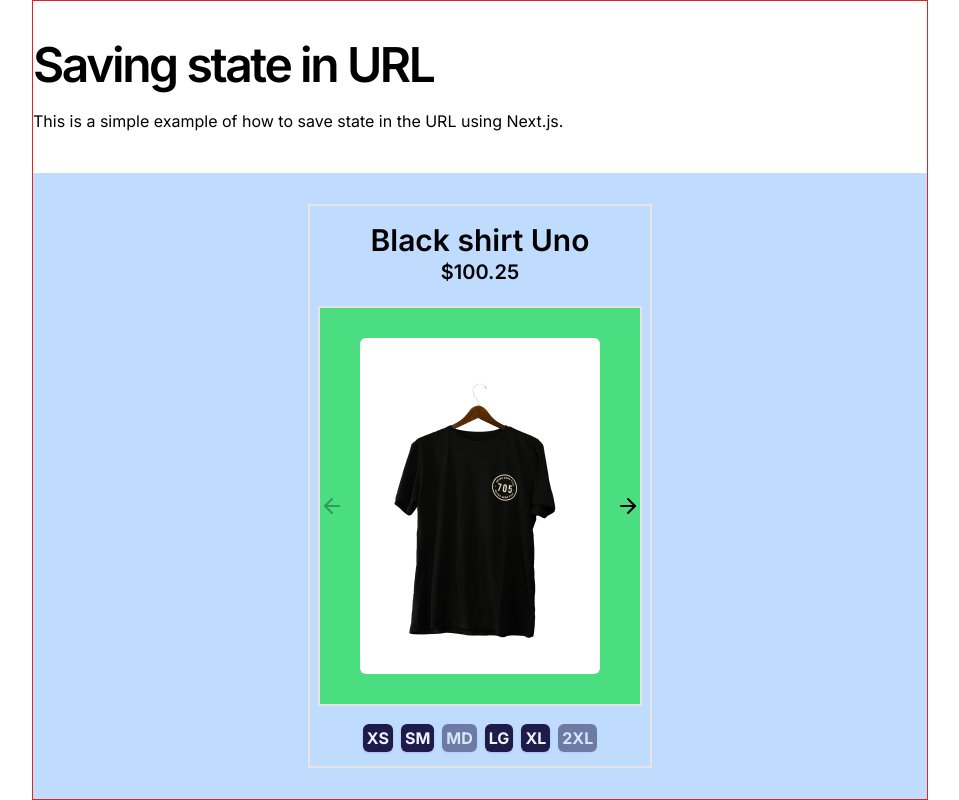
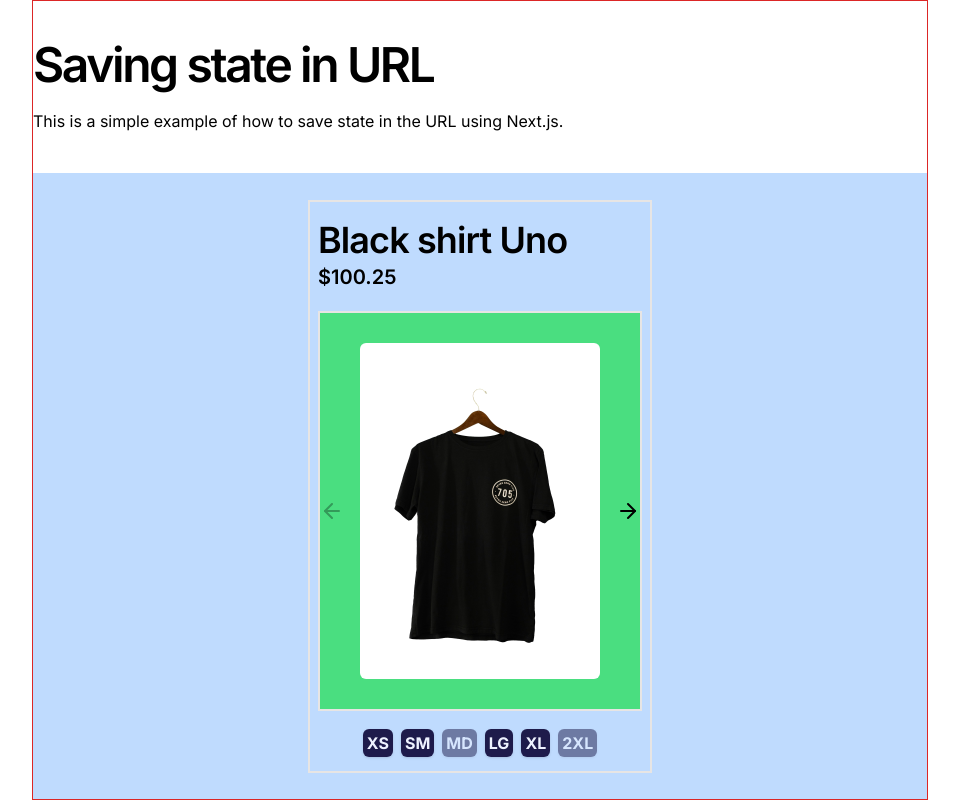
Before and after one commit to masiucd/css-and-js-stuff, a Next.js app in the folder src/state-with-web-url/: page / in a window 1280 px wide. Shown: the whole page, without its empty margins (160-1119 px from the left). Built offline with nearby package versions, Linux system fonts and the light colour scheme.

Commit message:
refactor: Remove unused code and console logs from Products component

```diff
--- a/src/state-with-web-url/src/app/page.tsx
+++ b/src/state-with-web-url/src/app/page.tsx
@@ -1,4 +1,4 @@
-import {Products} from "@/components/products";
+import {Product} from "@/components/product";
 
 export default function Home({
   searchParams,
@@ -9,7 +9,7 @@ export default function Home({
     <section className="flex flex-1 flex-col">
       <Title />
       <div className="flex  flex-1 items-center justify-center  bg-blue-200">
-        <Products searchParams={searchParams} />
+        <Product searchParams={searchParams} />
       </div>
     </section>
   );
--- a/src/state-with-web-url/src/components/products.tsx
+++ b/src/state-with-web-url/src/components/product.tsx
@@ -1,8 +1,5 @@
-"use client";
-
 import Image from "next/image";
 import Link from "next/link";
-import {useSearchParams} from "next/navigation";
 import {PropsWithChildren} from "react";
 
 import {Icons} from "@/components/icons";
@@ -19,21 +16,59 @@ function getOrDefault<T>(
   return value === null ? defaultValue : value;
 }
 
-export function Products({
+function buildUrlString(searchParams?: Record<string, string>) {
+  if (!searchParams) {
+    return "";
+  }
+  return Object.entries(searchParams)
+    .map(([key, value]) => `${key}=${value}`)
+    .join("&");
+}
+
+export function Product({
   searchParams,
 }: {
   searchParams: Record<string, string> | undefined;
 }) {
-  let params = useSearchParams();
-  let urlSearchParams = new URLSearchParams(params.toString());
+  let urlSearchParams = new URLSearchParams(buildUrlString(searchParams));
   let paramsId = Number(getOrDefault(urlSearchParams, "id", 1));
   let product = products.find(({id}) => id === paramsId) ?? products[0];
 
   return (
     <>
       <div className="flex flex-col items-center justify-center border-2 px-2 py-4">
-        <h2 className="text-3xl font-semibold">{product.name}</h2>
+        <aside className="flex w-full flex-col ">
+          <h2 className="text-4xl font-semibold leading-tight tracking-tight">
+            {product.name}
+          </h2>
           <p className="text-xl font-semibold">${product.price}</p>
+        </aside>
+        <Body
+          product={product}
+          searchParams={searchParams}
+          urlSearchParams={urlSearchParams}
+        />
+        <SizeList
+          product={product}
+          paramsId={paramsId}
+          params={urlSearchParams}
+          searchParams={searchParams}
+        />
+      </div>
+    </>
+  );
+}
+
+function Body({
+  product,
+  searchParams,
+  urlSearchParams,
+}: {
+  product: ProductType;
+  searchParams: Record<string, string> | undefined;
+  urlSearchParams: URLSearchParams;
+}) {
+  return (
     <div className="my-5 flex min-h-[25rem] items-center gap-4  border-2 bg-green-400 py-5">
       <ArrowLink
         ariaDisabled={product.id === 1}
@@ -77,14 +112,6 @@ export function Products({
         </span>
       </ArrowLink>
     </div>
-        <SizeList
-          product={product}
-          paramsId={paramsId}
-          params={urlSearchParams}
-          searchParams={searchParams}
-        />
-      </div>
-    </>
   );
 }
 
```
Lines whose indentation alone changed are shown as unchanged.
